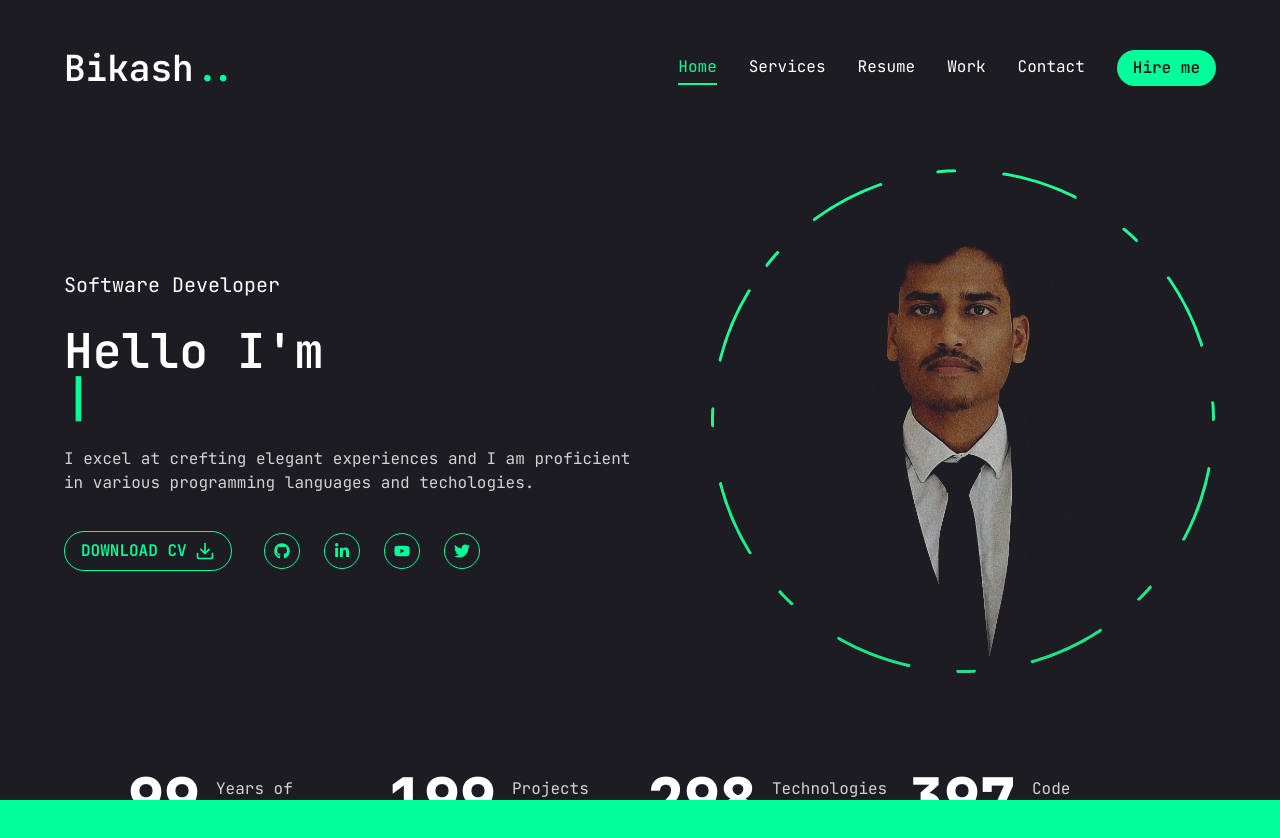
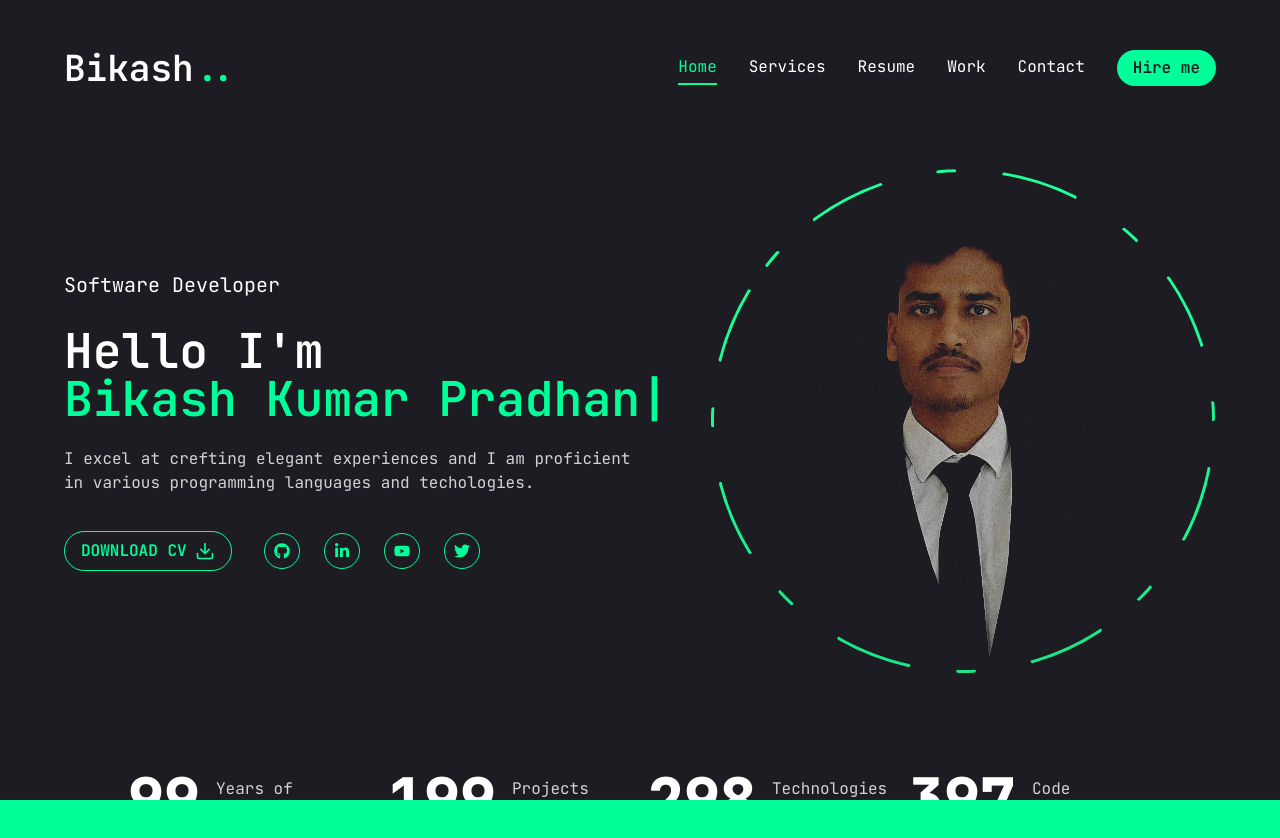
Before and after one commit to Bikashpradhan-2004/bikash-portfolio, a Next.js app: page / in a window 1280 px wide. Built offline with nearby package versions, Linux system fonts and the light colour scheme.

Commit message:
refector: name type styling

```diff
--- a/components/TextTypeAnimation/index.jsx
+++ b/components/TextTypeAnimation/index.jsx
@@ -4,8 +4,8 @@ import { TypeAnimation } from "react-type-animation";
 const TextTypeAnimation = () => {
   return (
     <TypeAnimation
-      sequence={["Bikash Kumar Pradhan", 3000, "", 500]}
-      speed={50}
+      sequence={["", 2000, "Bikash Kumar Pradhan", 3000]}
+      speed={20}
       repeat={Infinity}
       style={{ display: "inline-block" }}
     />
```
